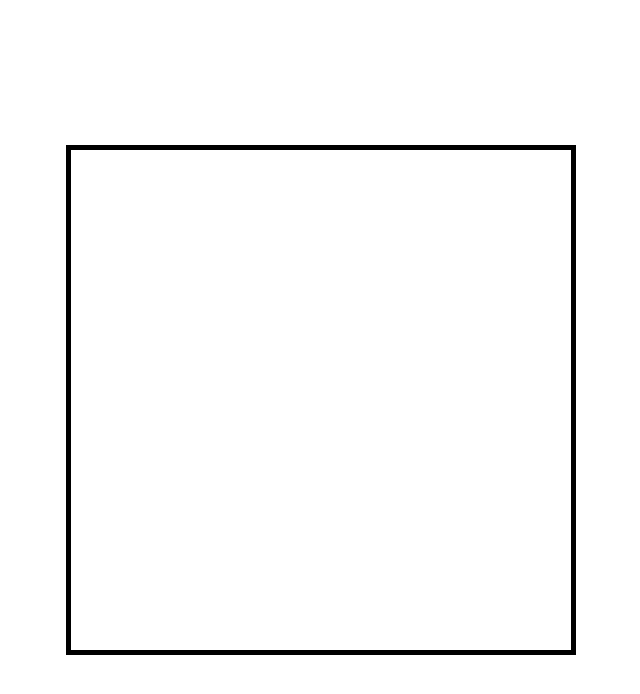
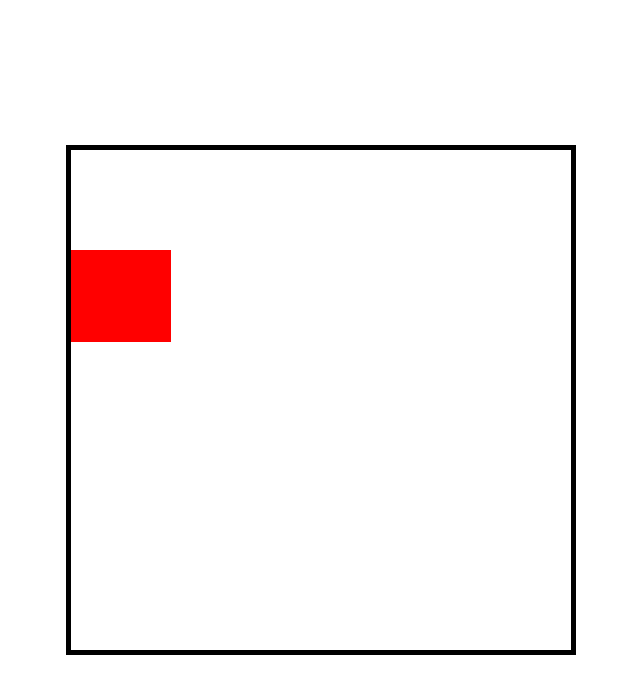
Before and after one commit to mellisporter/capstone-project, a plain HTML site: page index.html in a window 1280 px wide. Shown: the whole page, without its empty margins (319-959 px from the left). Drawn offline with Linux system fonts and the light colour scheme.

Commit message:
player created

```diff
--- a/index.html
+++ b/index.html
@@ -11,6 +11,7 @@
     <canvas id="canvas1">
 
     </canvas>
+    <img id="player" src="assets/player.png">
     <script type="module" src="main.js"></script>
 </body>
 </html>
--- a/main.js
+++ b/main.js
@@ -1,6 +1,30 @@
+import { Player } from './player.js';
+
 window.addEventListener('load' , function() {
     const canvas = document.getElementById('canvas1');
     const ctx = canvas.getContext('2d');
     canvas.width = 500;
     canvas.height = 500;
+
+    class Game {
+        constructor(width, height){
+            this.width = width;
+            this.height = height;
+            this.player = new Player(this);
+        }
+        update() {
+
+        }
+        draw(context) {
+            this.player.draw(context);
+        }
+    }
+    const game = new Game(canvas.width, canvas.height);
+    console.log(game)
+
+    function animate(){
+        game.draw(ctx);
+        requestAnimationFrame(animate);
+    }
+    animate();
 });
--- /dev/null
+++ b/player.js
@@ -0,0 +1,16 @@
+export class Player {
+    constructor(game) {
+        this.game = game;
+        this.width = 100;
+        this.height = 91.3;
+        this.x = 0;
+        this.y = 100;
+    }
+    update() {
+
+    }
+    draw(context) {
+        context.fillStyle = 'red';
+        context.fillRect(this.x, this.y, this.width, this.height)
+    }
+}
--- a/style.css
+++ b/style.css
@@ -13,3 +13,8 @@
     max-width: 100%;
     max-height: 100%;
 }
+
+#player {
+    display: none;
+
+}
```
Also changed, not shown: assets/player.png (added).
